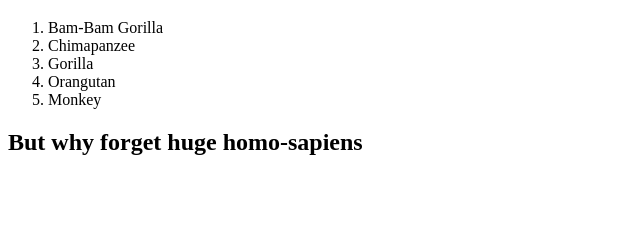
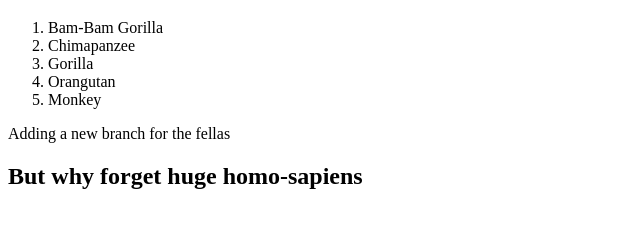
Before and after one commit to shado12/Book-catalogue, a plain HTML site: page index.html in a window 1280 px wide. Shown: the part 61-288 px from the top of the page, without its empty margins (0-640 px from the left). Drawn offline with Linux system fonts and the light colour scheme.

Commit message:
a diff module

```diff
--- a/index.html
+++ b/index.html
@@ -13,6 +13,8 @@
 <li>Monkey</li>
 </ol>
 
+<div> Adding a new branch for the fellas</div>
+
 <h2>But why forget huge homo-sapiens</h2>
 </body>
 </html>
```
